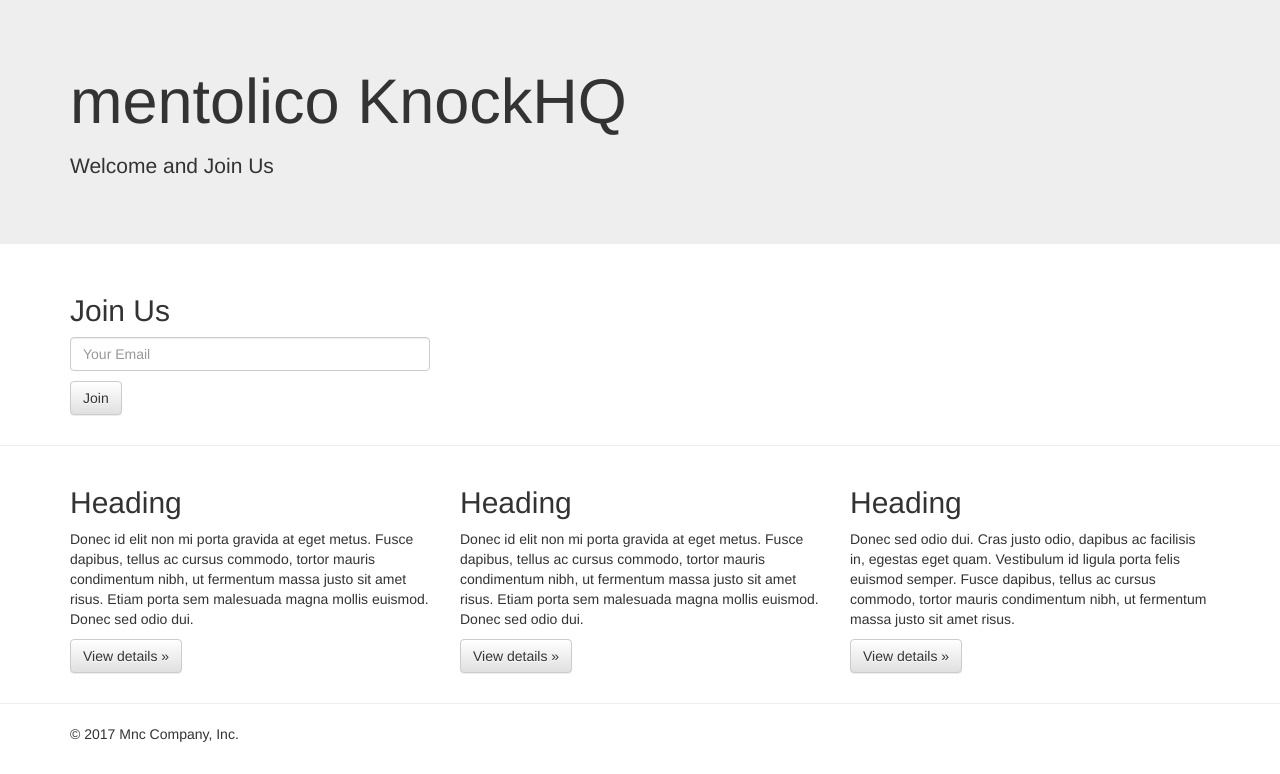
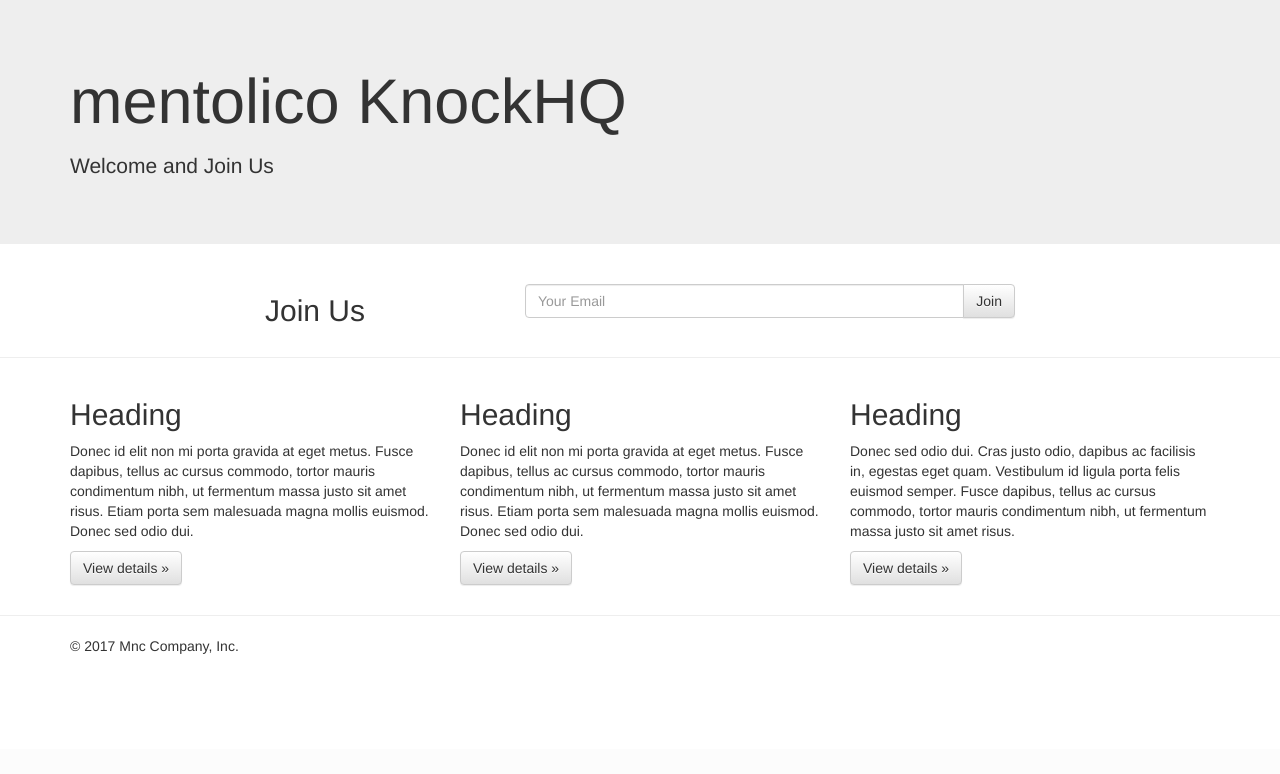
Before and after one commit to rendezvous3/Ideas-Landing, a Django app: page / in a window 1280 px wide. Shown: the part 51-825 px from the top of the page. After the commit the page ends 705 px from the top, so only its background shows below. Run offline with Django 3.2, Linux system fonts and the light colour scheme; data comes from the database, SQL or seed files in the repository; some libraries are stand-ins or nearby versions.

Commit message:
Update signup rendering form

```diff
--- a/pages/templates/pages/home.html
+++ b/pages/templates/pages/home.html
@@ -65,18 +65,31 @@
 
     <div class="container">
       <div class="row">
-          <div class="col-md-4">
+        <div class="col-sm-8 col-sm-offset-2">
+          <div class="row">
+            <div class="col-xs-4">
               <h2>Join Us</h2>
+            </div>
+            <div class="col-xs-8">
               <p>
                 <form method="POST" action=""> {% csrf_token %}
-            {{ form.as_p }}
+                <!-- {{ form.as_p }} -->
+                <div class="input-group">
+                  <input type="email" type="email" placeholder="Your Email" class="form-control">
+                  <span class="input-group-btn">
                     <input type="submit" value="Join" class="btn btn-default">
+                  </span>
+                </div>
                 </form>
               </p>
             </div>
           </div>
         </div>
+      </div>
+    </div>
+
       <hr>
+
       <div class="container">
         {{ page_obj.content|safe }}
       </div>
```
Also changed, not shown: heroku_instuctions.txt (+8 -0 lines). Lines whose indentation alone changed are shown as unchanged.
